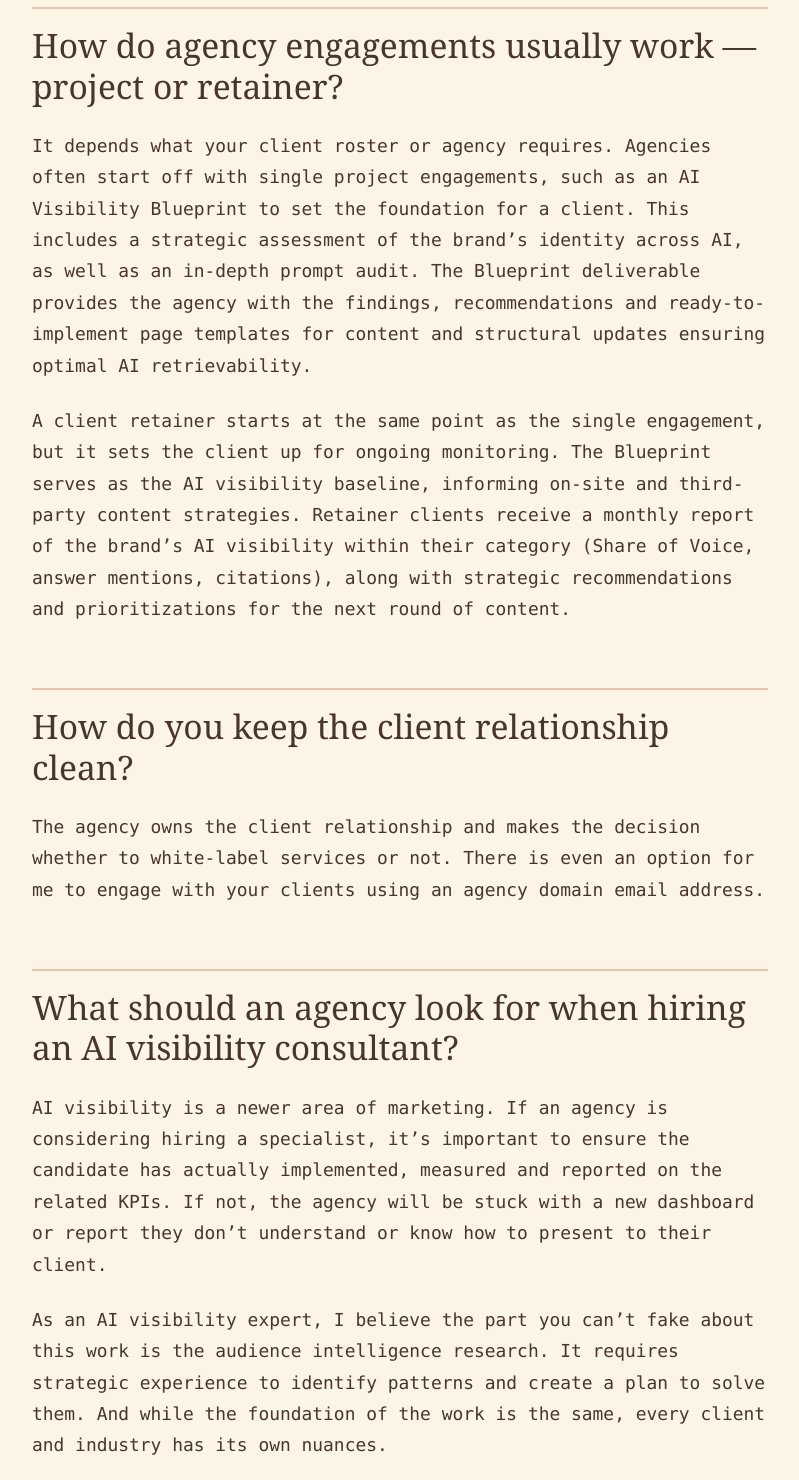
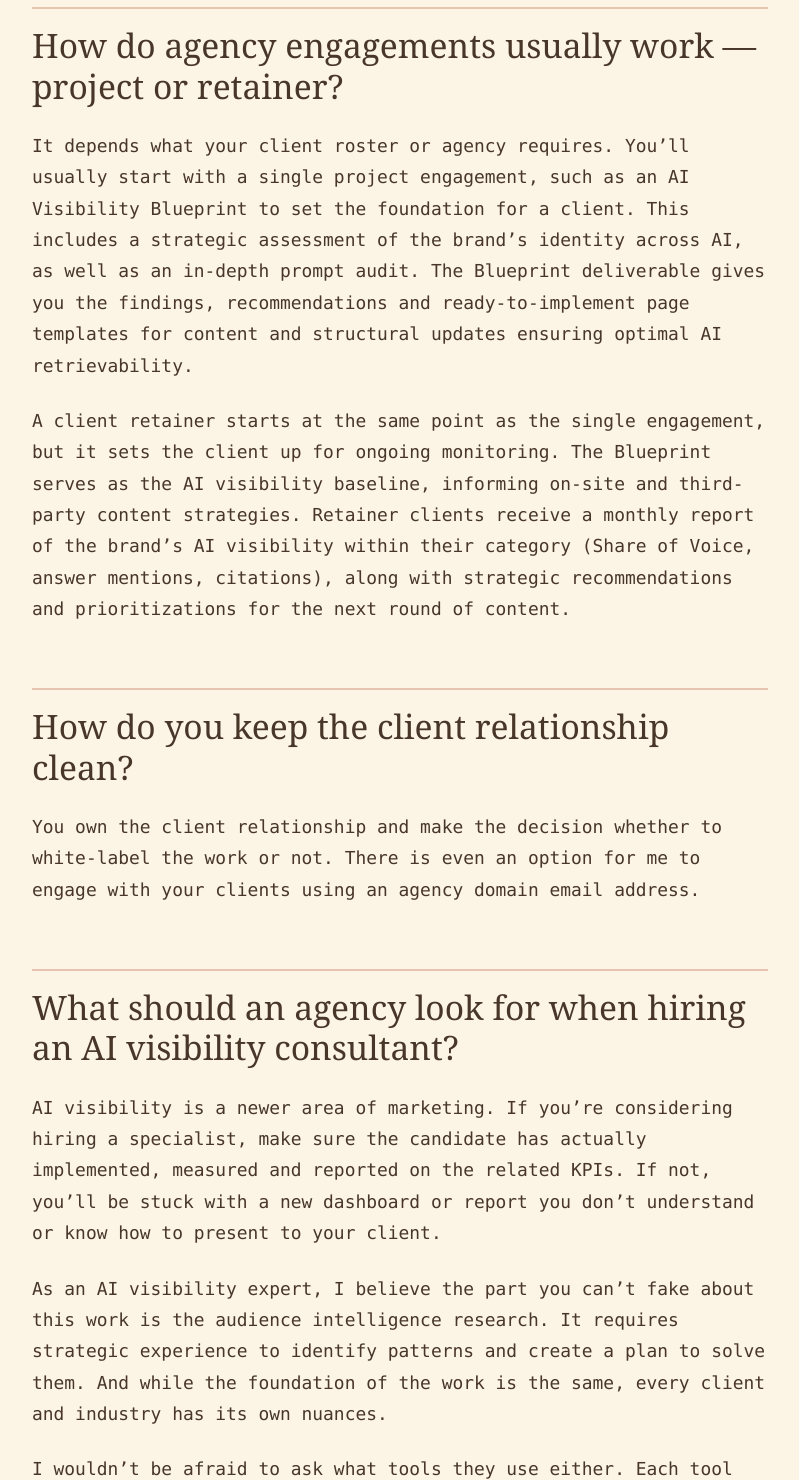
Before and after one commit to lauraseelinger/lsxpartners-site, an Astro site: page /blog/hire-ai-visibility-consultant-agency in a window 1280 px wide. Shown: the part 3660-5140 px from the top of the page, without its empty margins (240-1039 px from the left). Built offline with nearby package versions, Linux system fonts and the light colour scheme; Astro itself is replaced by a stand-in of ours; some packages are replaced by stand-ins of ours.

Commit message:
Zoomed-out composite card + POV conversions to you/I
Co-Authored-By: Claude Opus 4.8 <noreply@anthropic.com>

```diff
--- a/src/content/blog/hire-ai-visibility-consultant-agency.md
+++ b/src/content/blog/hire-ai-visibility-consultant-agency.md
@@ -72,17 +72,17 @@ There is an option for client deliverables to be white-labeled under the agency'
 
 ## How do agency engagements usually work — project or retainer?
 
-It depends what your client roster or agency requires. Agencies often start off with single project engagements, such as an AI Visibility Blueprint to set the foundation for a client. This includes a strategic assessment of the brand's identity across AI, as well as an in-depth prompt audit. The Blueprint deliverable provides the agency with the findings, recommendations and ready-to-implement page templates for content and structural updates ensuring optimal AI retrievability.
+It depends what your client roster or agency requires. You'll usually start with a single project engagement, such as an AI Visibility Blueprint to set the foundation for a client. This includes a strategic assessment of the brand's identity across AI, as well as an in-depth prompt audit. The Blueprint deliverable gives you the findings, recommendations and ready-to-implement page templates for content and structural updates ensuring optimal AI retrievability.
 
 A client retainer starts at the same point as the single engagement, but it sets the client up for ongoing monitoring. The Blueprint serves as the AI visibility baseline, informing on-site and third-party content strategies. Retainer clients receive a monthly report of the brand's AI visibility within their category (Share of Voice, answer mentions, citations), along with strategic recommendations and prioritizations for the next round of content.
 
 ## How do you keep the client relationship clean?
 
-The agency owns the client relationship and makes the decision whether to white-label services or not. There is even an option for me to engage with your clients using an agency domain email address.
+You own the client relationship and make the decision whether to white-label the work or not. There is even an option for me to engage with your clients using an agency domain email address.
 
 ## What should an agency look for when hiring an AI visibility consultant?
 
-AI visibility is a newer area of marketing. If an agency is considering hiring a specialist, it's important to ensure the candidate has actually implemented, measured and reported on the related KPIs. If not, the agency will be stuck with a new dashboard or report they don't understand or know how to present to their client.
+AI visibility is a newer area of marketing. If you're considering hiring a specialist, make sure the candidate has actually implemented, measured and reported on the related KPIs. If not, you'll be stuck with a new dashboard or report you don't understand or know how to present to your client.
 
 As an AI visibility expert, I believe the part you can't fake about this work is the audience intelligence research. It requires strategic experience to identify patterns and create a plan to solve them. And while the foundation of the work is the same, every client and industry has its own nuances.
 
```
Also changed, not shown: public/images/blog/hire-ai-visibility-consultant-agency.jpg.
